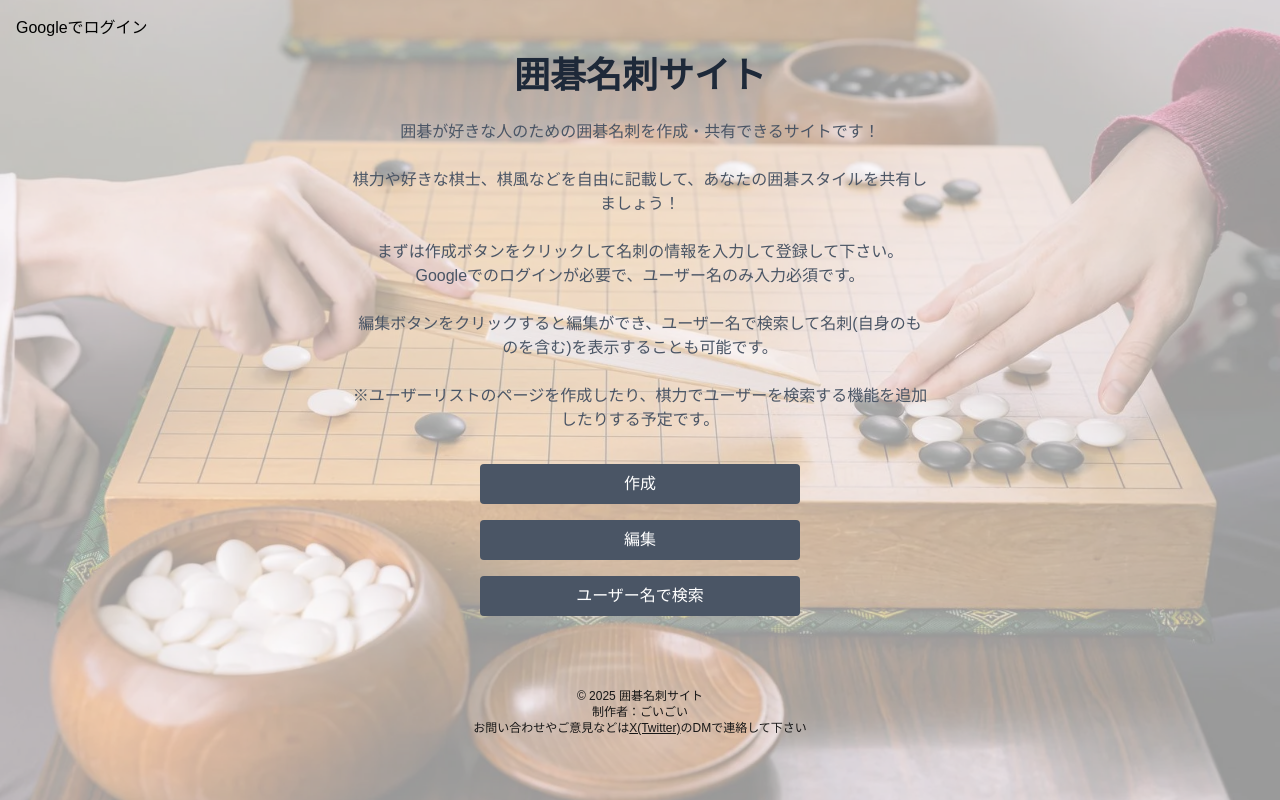
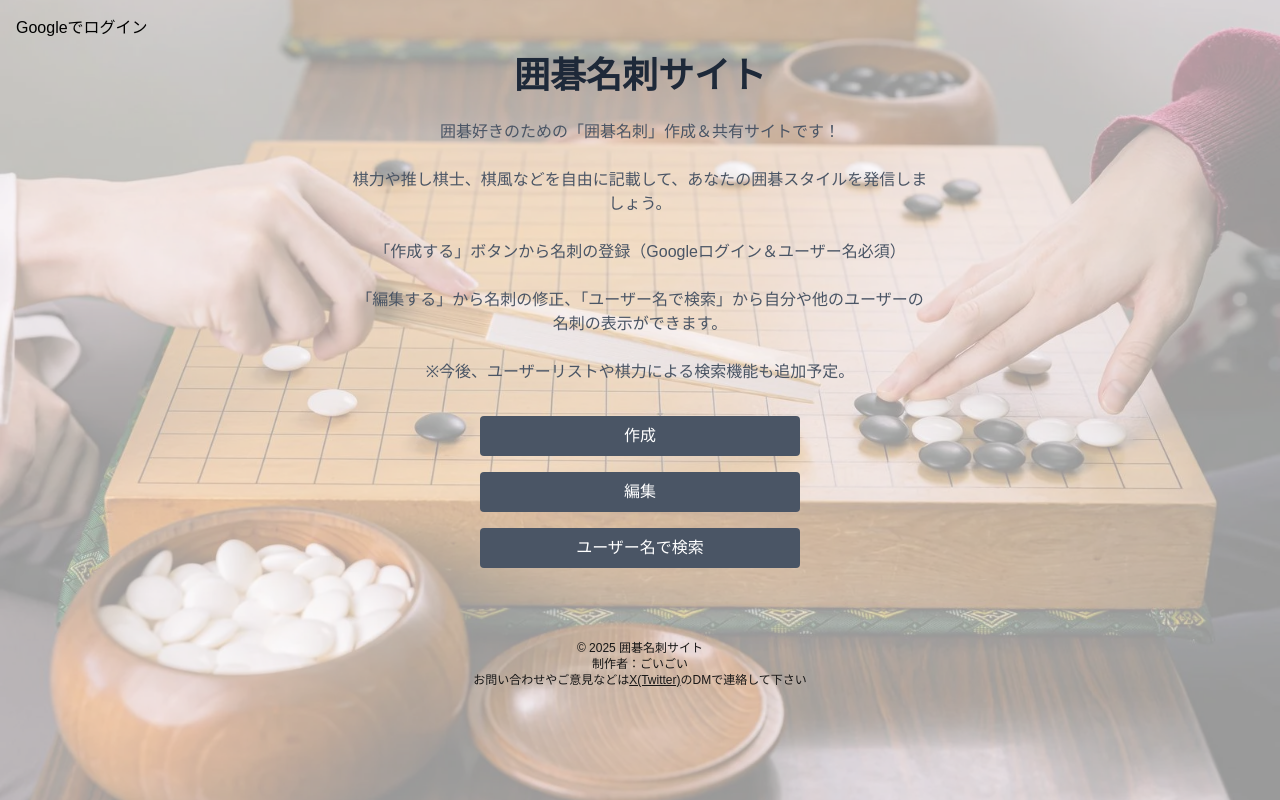
Before and after one commit to YamaU10622/igo-meishi, a Next.js app: page / in a window 1280 px wide. Built offline with nearby package versions, Linux system fonts and the light colour scheme; no server answers.

Commit message:
コメントの編集

```diff
--- a/pages/index.js
+++ b/pages/index.js
@@ -127,15 +127,11 @@ export default function Home() {
           囲碁名刺サイト
         </motion.h1>
         <p className="text-center max-w-xl mb-8 text-gray-600">
-          囲碁が好きな人のための囲碁名刺を作成・共有できるサイトです！
-          <br /><br />
-          棋力や好きな棋士、棋風などを自由に記載して、あなたの囲碁スタイルを共有しましょう！
-          <br /><br />
-          まずは作成ボタンをクリックして名刺の情報を入力して登録して下さい。Googleでのログインが必要で、ユーザー名のみ入力必須です。
-          <br /><br />
-          編集ボタンをクリックすると編集ができ、ユーザー名で検索して名刺(自身のものを含む)を表示することも可能です。
-          <br /><br />
-          ※ユーザーリストのページを作成したり、棋力でユーザーを検索する機能を追加したりする予定です。
+          囲碁好きのための「囲碁名刺」作成＆共有サイトです！
+          <br /><br /> 棋力や推し棋士、棋風などを自由に記載して、あなたの囲碁スタイルを発信しましょう。
+          <br /><br /> 「作成する」ボタンから名刺の登録（Googleログイン＆ユーザー名必須）
+          <br /><br /> 「編集する」から名刺の修正、「ユーザー名で検索」から自分や他のユーザーの名刺の表示ができます。
+          <br /><br /> ※今後、ユーザーリストや棋力による検索機能も追加予定。
         </p>
 
         <div className="space-y-4 w-full max-w-xs">
```
